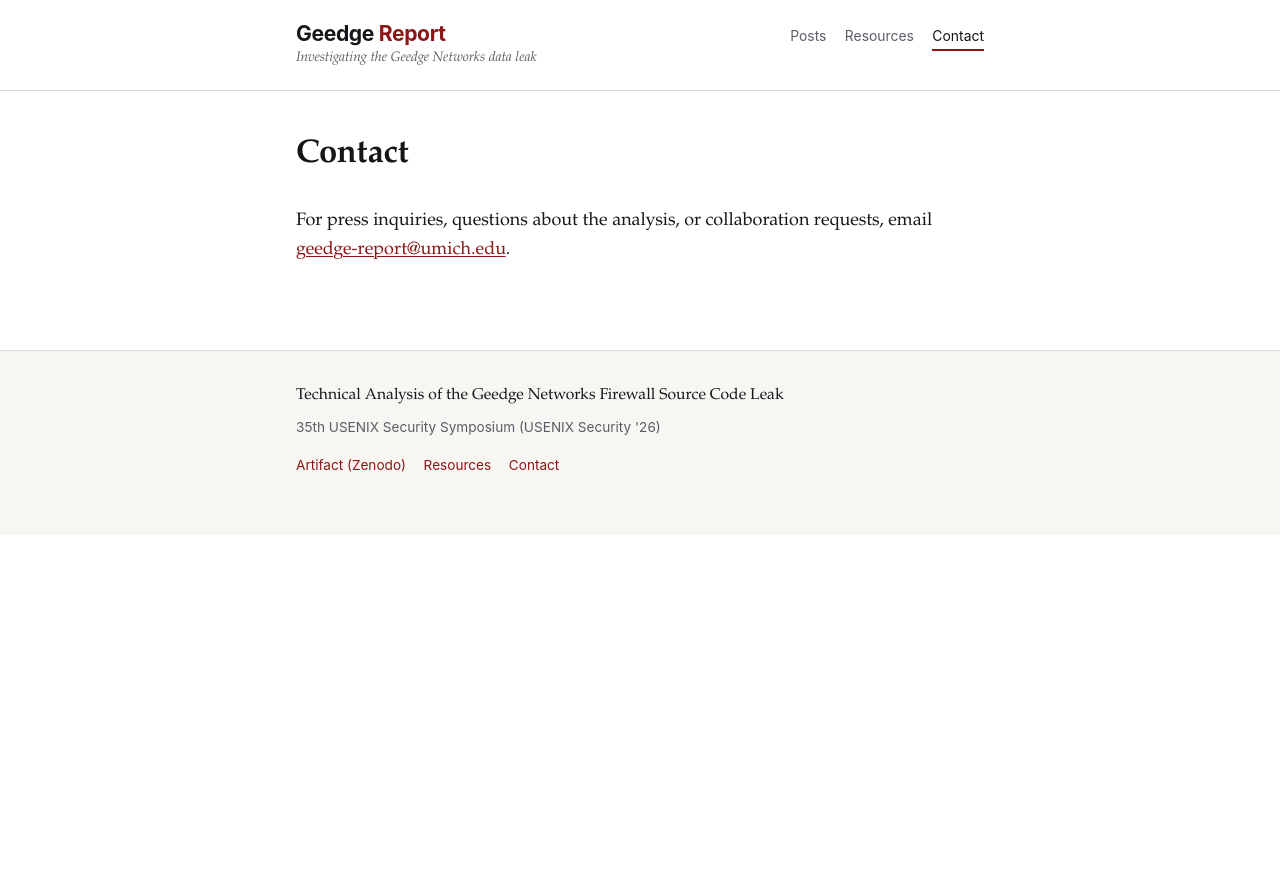
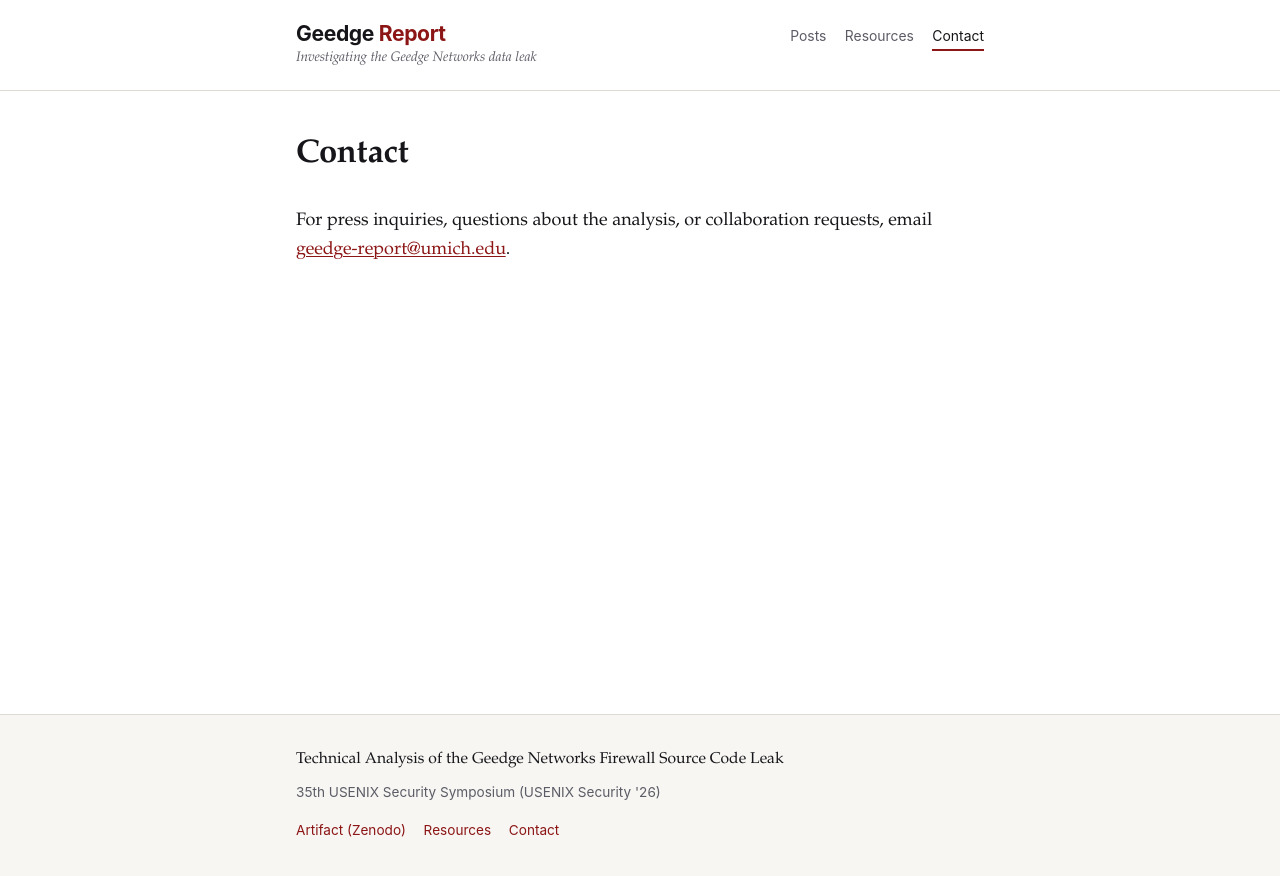
Before and after one commit to geedge-report/geedge-report-site, a Jekyll site: the page built from contact.html, in a window 1280 px wide. Shown: the top 876 px of the page. Built offline with Jekyll 4.4.1, drawn with Linux system fonts in a browser that asks for light colours.

Commit message:
Update main.css

```diff
--- a/assets/css/main.css
+++ b/assets/css/main.css
@@ -38,6 +38,15 @@ body {
   line-height: 1.62;
   text-rendering: optimizeLegibility;
   -webkit-font-smoothing: antialiased;
+
+  /* Keep the footer at the bottom of the viewport on short pages (e.g. Contact)
+     without pinning it over content on long ones. */
+  display: flex;
+  flex-direction: column;
+  min-height: 100vh;
+}
+@supports (min-height: 100dvh) {
+  body { min-height: 100dvh; } /* accounts for mobile browser chrome */
 }
 
 .wrap {
@@ -125,7 +134,10 @@ body {
 
 /* ---------- Typography ---------- */
 
-main { padding: 2.75rem 0 4rem; }
+main {
+  padding: 2.75rem 0 4rem;
+  flex: 1 0 auto; /* absorbs leftover height so the footer lands at the bottom */
+}
 
 h1, h2, h3, h4 {
   font-family: var(--serif);
@@ -511,6 +523,7 @@ td code { font-size: 0.82em; }
 /* ---------- Footer ---------- */
 
 .site-footer {
+  flex-shrink: 0;
   border-top: 1px solid var(--rule);
   background: var(--bg-alt);
   padding: 2rem 0 2.5rem;
```
